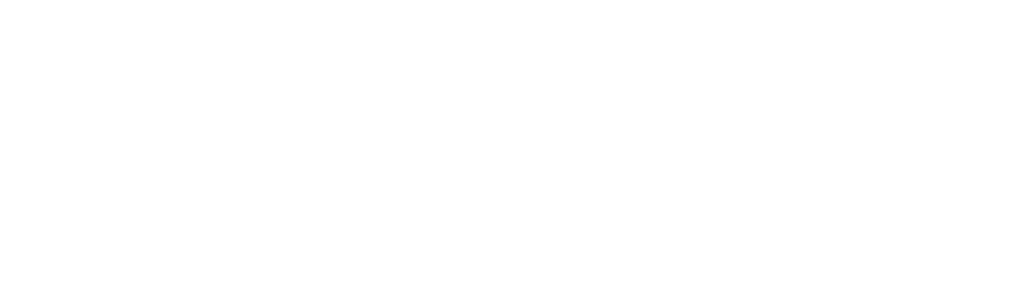
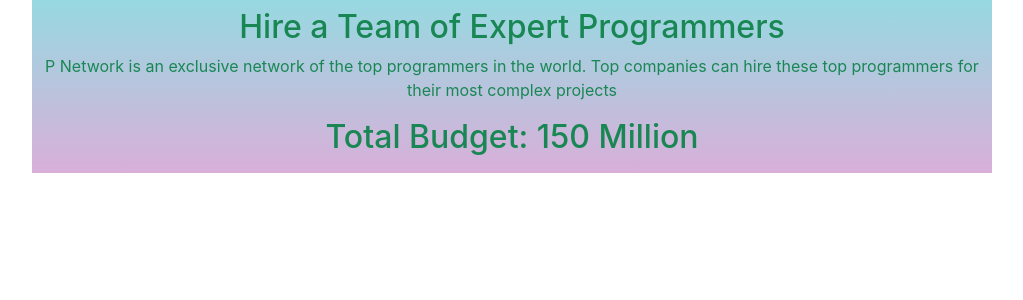
Before and after one commit to tanvirahmed055/react-hire-coders, a React (Create React App) app: page / in a window 1280 px wide. Shown: the top 300 px of the page, without its empty margins (128-1151 px from the left). Built offline with nearby package versions, Linux system fonts and the light colour scheme.

Commit message:
added header component

```diff
--- a/src/App.js
+++ b/src/App.js
@@ -1,9 +1,10 @@
 import './App.css';
+import Header from './components/Header/Header';
 
 function App() {
   return (
     <div>
-
+      <Header />
     </div>
   );
 }
--- /dev/null
+++ b/src/components/Header/Header.css
@@ -0,0 +1,8 @@
+.header{
+    text-align: center;
+    background-color: #D9AFD9;
+    background-image: linear-gradient(0deg, #D9AFD9 0%, #97D9E1 100%);
+    width: 75%;
+    margin: auto;
+
+}
--- /dev/null
+++ b/src/components/Header/Header.js
@@ -0,0 +1,16 @@
+import React from 'react';
+import './Header.css';
+
+const Header = () => {
+    return (
+        <div className="header">
+            <div className="p-2 text-success">
+                <h2>Hire a Team of Expert Programmers</h2>
+                <p>P Network is an exclusive network of the top programmers in the world. Top companies can hire these top programmers for their most complex projects</p>
+                <h2> Total Budget: 150 Million </h2>
+            </div>
+        </div>
+    );
+};
+
+export default Header;
```
